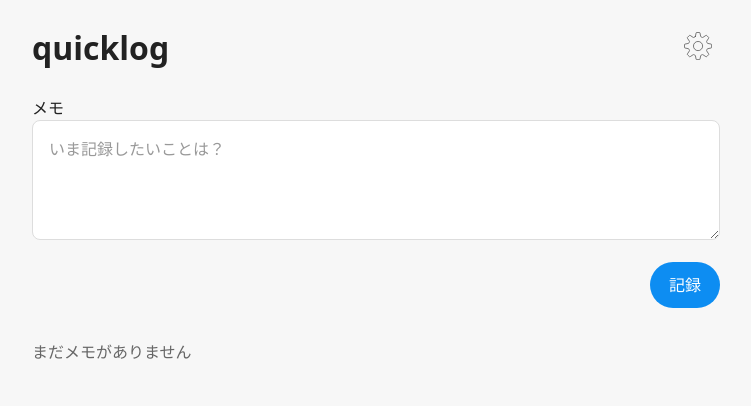
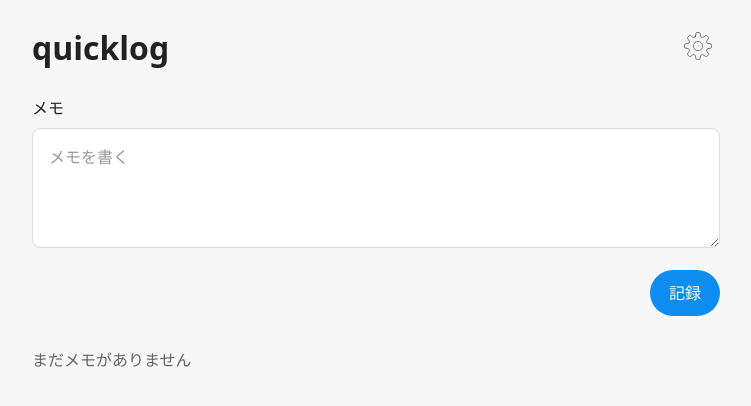
Before and after one commit to asamichiruko/quicklog, a Vue app: page / in a window 1280 px wide. Shown: the top 406 px of the page, without its empty margins (264-1015 px from the left). Built offline with nearby package versions, Linux system fonts and the light colour scheme.

Commit message:
change: 入力フォームのプレースホルダを変更

```diff
--- a/src/components/QuickLogForm.vue
+++ b/src/components/QuickLogForm.vue
@@ -25,7 +25,7 @@ function onSubmit() {
         v-model="text"
         class="textarea"
         rows="3"
-        placeholder="いま記録したいことは？"
+        placeholder="メモを書く"
       ></textarea>
     </label>
     <button class="button-primary submit-button" type="submit">記録</button>
@@ -39,7 +39,9 @@ function onSubmit() {
 }
 
 .label {
+  display: block;
   font-weight: var(--font-weight-medium);
+  margin-bottom: var(--space-1);
 }
 
 .textarea {
```
